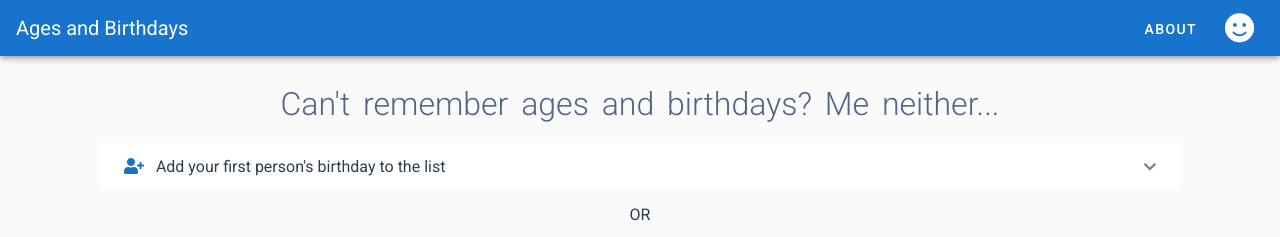
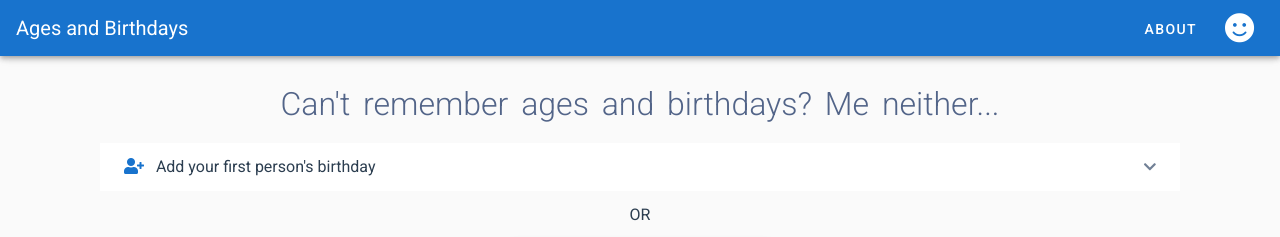
Before and after one commit to cedric25/ages-and-birthdays, a Vue app: page / in a window 1280 px wide. Shown: the top 237 px of the page. Built offline with nearby package versions, Linux system fonts and the light colour scheme; no server answers.

Commit message:
Simplify wording

```diff
--- a/src/components/addBirthDate/AddBirthDatePanel.vue
+++ b/src/components/addBirthDate/AddBirthDatePanel.vue
@@ -30,7 +30,7 @@
       ...mapGetters(['loginTriedOrFinished', 'importantPersons']),
       panelHeaderTitle() {
         if (this.loginTriedOrFinished && this.importantPersons.length === 0) {
-          return `Add your first person's birthday to the list`
+          return `Add your first person's birthday`
         }
         return `Add someone's birthday`
       },
```
